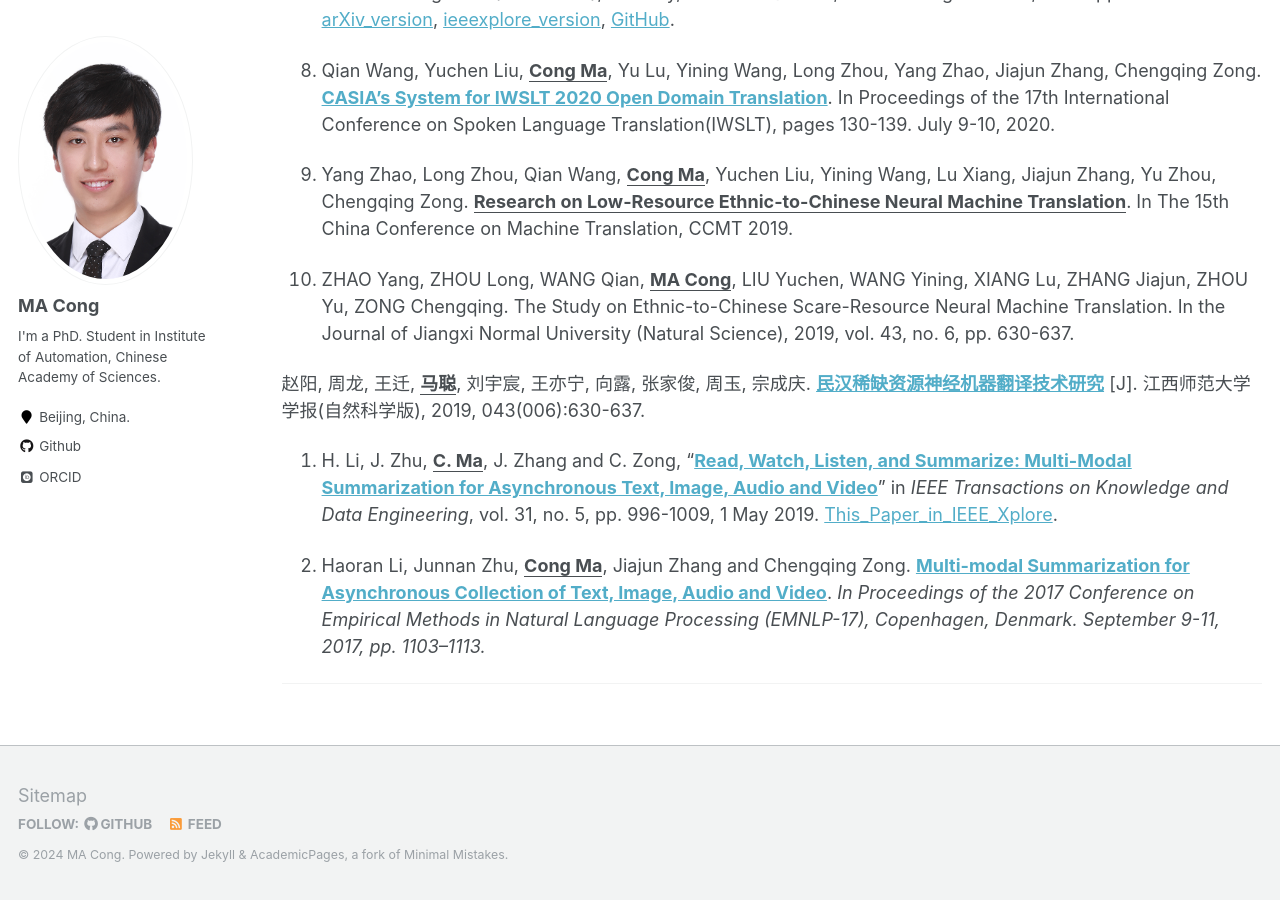
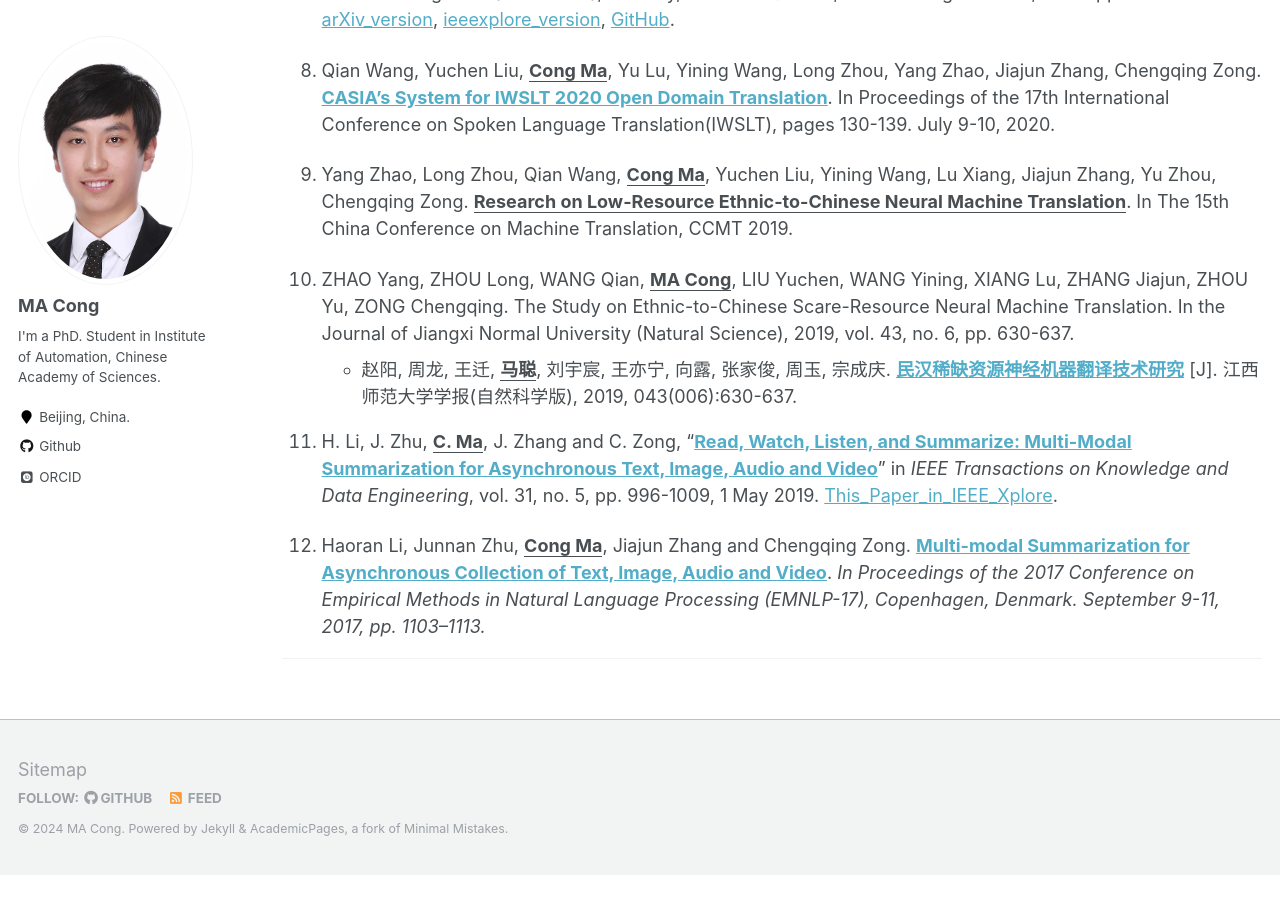
Before and after one commit to EriCongMa/ericongma.github.io, a Jekyll site: the page built from _pages/publications.md, in a window 1280 px wide and 900 px high, scrolled down 946 px. Built offline with Jekyll 4.4.1, drawn with Linux system fonts in a browser that asks for light colours; some web fonts are replaced; after the commit the page ends 1821 px from its top, so only the background shows below that.

Commit message:
macong:2024-02-29_09:53:24

```diff
--- a/_pages/publications.md
+++ b/_pages/publications.md
@@ -37,8 +37,8 @@ author_profile: true
 9. Yang Zhao, Long Zhou, Qian Wang, **<u>Cong Ma</u>**, Yuchen Liu, Yining Wang, Lu Xiang, Jiajun Zhang, Yu Zhou, Chengqing Zong. **<u>Research on Low-Resource Ethnic-to-Chinese Neural Machine Translation</u>**. In The 15th China Conference on Machine Translation, CCMT 2019.
 
 10. ZHAO Yang, ZHOU Long, WANG Qian, **<u>MA Cong</u>**, LIU Yuchen, WANG Yining, XIANG Lu, ZHANG Jiajun, ZHOU Yu, ZONG Chengqing. The Study on Ethnic-to-Chinese Scare-Resource Neural Machine Translation. In the Journal of Jiangxi Normal University (Natural Science), 2019, vol. 43, no. 6, pp. 630-637.
+    - 赵阳, 周龙, 王迁, **<u>马聪</u>**, 刘宇宸, 王亦宁, 向露, 张家俊, 周玉, 宗成庆. [**民汉稀缺资源神经机器翻译技术研究**](http://d.wanfangdata.com.cn/periodical/jxsfdxxb201906012) [J]. 江西师范大学学报(自然科学版), 2019, 043(006):630-637.
 
-   赵阳, 周龙, 王迁, **<u>马聪</u>**, 刘宇宸, 王亦宁, 向露, 张家俊, 周玉, 宗成庆. [**民汉稀缺资源神经机器翻译技术研究**](http://d.wanfangdata.com.cn/periodical/jxsfdxxb201906012) [J]. 江西师范大学学报(自然科学版), 2019, 043(006):630-637.
 
 11. H. Li, J. Zhu, **<u>C. Ma</u>**, J. Zhang and C. Zong, "[**Read, Watch, Listen, and Summarize: Multi-Modal Summarization for Asynchronous Text, Image, Audio and Video**](https://github.com/EriCongMa/Publications-of-EriC.MA/blob/master/Journal_Papers/2018-TKDE-CongMa.pdf)" in *IEEE Transactions on Knowledge and Data Engineering*, vol. 31, no. 5, pp. 996-1009, 1 May 2019. [This_Paper_in_IEEE_Xplore](https://ieeexplore.ieee.org/document/8387512?arnumber=8387512&source=authoralert).
 
```
Also changed, not shown: 1 other file.
